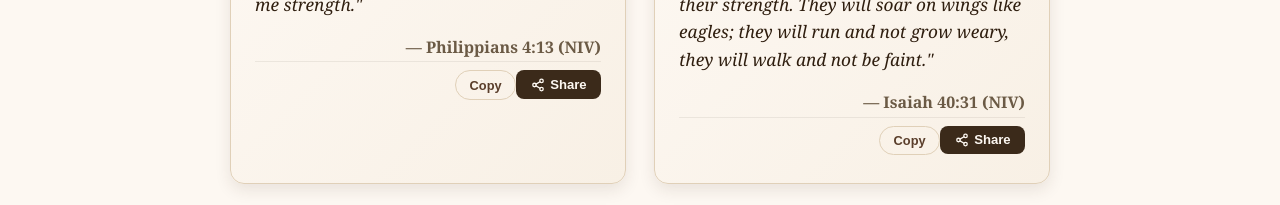
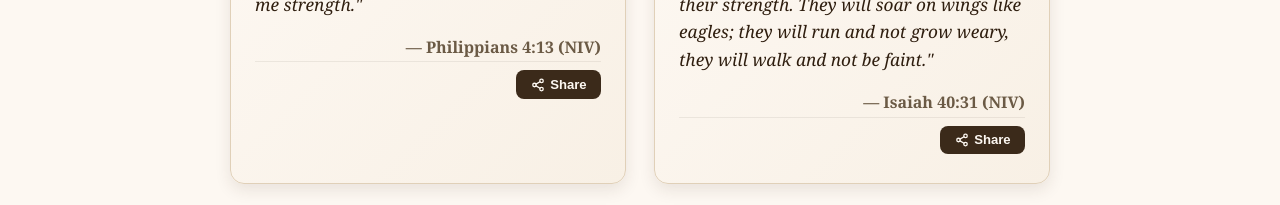
Before and after one commit to diamondfrancis/sacredwordsdaily.com, a Vue app: page /bible-verses in a window 1280 px wide. Shown: the part 456-661 px from the top of the page. Built offline with nearby package versions, Linux system fonts and the light colour scheme.

Commit message:
Remove standalone Copy buttons from pages; restore Copy in Share dropdown

```diff
--- a/src/components/ShareButtons.vue
+++ b/src/components/ShareButtons.vue
@@ -69,6 +69,7 @@ onUnmounted(() => document.removeEventListener('click', handleOutsideClick))
         </svg>
         X (Twitter)
       </button>
+
       <button class="share-option copy" @click="copyText">
         <svg xmlns="http://www.w3.org/2000/svg" width="15" height="15" viewBox="0 0 24 24" fill="none" stroke="currentColor" stroke-width="2" stroke-linecap="round" stroke-linejoin="round">
           <rect x="9" y="9" width="13" height="13" rx="2" ry="2"/>
--- a/src/views/BibleVersesPage.vue
+++ b/src/views/BibleVersesPage.vue
@@ -104,15 +104,6 @@ const categoryCount = computed(() => {
   return counts
 })
 
-function copyToClipboard(text: string, reference: string) {
-  const fullText = `${text} — ${reference} (NIV)`
-  navigator.clipboard.writeText(fullText).then(() => {
-    alert('Verse copied to clipboard! 📖')
-  }).catch(() => {
-    alert('Failed to copy verse')
-  })
-}
-
 function scrollToTop() {
   window.scrollTo({ top: 0, behavior: 'smooth' })
 }
@@ -148,7 +139,6 @@ function scrollToTop() {
           <p class="verse-text">"{{ verse.text }}"</p>
           <p class="verse-ref">— {{ verse.reference }} (NIV)</p>
           <div class="card-actions">
-            <button class="copy-btn" @click="copyToClipboard(verse.text, verse.reference)">Copy</button>
             <ShareButtons :text="verse.text" :author="verse.reference" />
           </div>
         </div>
@@ -289,24 +279,6 @@ function scrollToTop() {
   border-top: 1px solid rgba(59, 42, 26, 0.08);
 }
 
-.copy-btn {
-  background: none;
-  border: 1px solid #e0d0b8;
-  border-radius: 999px;
-  padding: 0.3rem 0.85rem;
-  font-size: 0.8rem;
-  font-weight: 600;
-  color: #5a3e2b;
-  cursor: pointer;
-  transition: all 0.2s;
-}
-
-.copy-btn:hover {
-  background: #3b2a1a;
-  color: #fdf8f2;
-  border-color: #3b2a1a;
-}
-
 .back-to-top {
   position: fixed;
   bottom: 2.5rem;
--- a/src/views/PoetryPage.vue
+++ b/src/views/PoetryPage.vue
@@ -145,14 +145,6 @@ const categoryCount = computed(() => {
   return counts
 })
 
-function copyToClipboard(text: string, title: string, author: string) {
-  const fullText = `${title}\nby ${author}\n\n${text}`
-  navigator.clipboard.writeText(fullText).then(() => {
-    alert('Poem copied! \uD83D\uDCDC')
-  }).catch(() => {
-    alert('Failed to copy poem')
-  })
-}
 
 function scrollToTop() {
   window.scrollTo({ top: 0, behavior: 'smooth' })
@@ -199,12 +191,6 @@ function scrollToTop() {
               @click="toggleExpand(poem.title)"
             >
               {{ expandedPoems.has(poem.title) ? 'Show less' : 'Read more' }}
-            </button>
-            <button
-              class="copy-btn"
-              @click.stop="copyToClipboard(poem.text, poem.title, poem.author)"
-            >
-              Copy
             </button>
             <ShareButtons :text="poem.text" :title="poem.title" :author="poem.author" />
           </div>
@@ -361,8 +347,7 @@ function scrollToTop() {
   border-top: 1px solid rgba(59, 42, 26, 0.08);
 }
 
-.expand-btn,
-.copy-btn {
+.expand-btn {
   background: none;
   border: 1px solid #e0d0b8;
   border-radius: 999px;
@@ -374,8 +359,7 @@ function scrollToTop() {
   transition: all 0.2s;
 }
 
-.expand-btn:hover,
-.copy-btn:hover {
+.expand-btn:hover {
   background: #3b2a1a;
   color: #fdf8f2;
   border-color: #3b2a1a;
--- a/src/views/QuotesPage.vue
+++ b/src/views/QuotesPage.vue
@@ -104,15 +104,6 @@ const categoryCount = computed(() => {
   return counts
 })
 
-function copyToClipboard(text: string, author: string) {
-  const fullText = `${text} \u2014 ${author}`
-  navigator.clipboard.writeText(fullText).then(() => {
-    alert('Quote copied! \uD83D\uDCCB')
-  }).catch(() => {
-    alert('Failed to copy quote')
-  })
-}
-
 function scrollToTop() {
   window.scrollTo({ top: 0, behavior: 'smooth' })
 }
@@ -148,7 +139,6 @@ function scrollToTop() {
           <p class="quote-text">"{{ quote.text }}"</p>
           <p class="quote-author">&mdash; {{ quote.author }}</p>
           <div class="card-actions">
-            <button class="copy-btn" @click="copyToClipboard(quote.text, quote.author)">Copy</button>
             <ShareButtons :text="quote.text" :author="quote.author" />
           </div>
         </div>
@@ -287,24 +277,6 @@ function scrollToTop() {
   border-top: 1px solid rgba(59, 42, 26, 0.08);
 }
 
-.copy-btn {
-  background: none;
-  border: 1px solid #e0d0b8;
-  border-radius: 999px;
-  padding: 0.3rem 0.85rem;
-  font-size: 0.8rem;
-  font-weight: 600;
-  color: #5a3e2b;
-  cursor: pointer;
-  transition: all 0.2s;
-}
-
-.copy-btn:hover {
-  background: #3b2a1a;
-  color: #fdf8f2;
-  border-color: #3b2a1a;
-}
-
 .back-to-top {
   position: fixed;
   bottom: 2rem;
--- a/src/views/TedTalksPage.vue
+++ b/src/views/TedTalksPage.vue
@@ -316,15 +316,6 @@ const categoryCount = computed(() => {
   return counts
 })
 
-function copyToClipboard(text: string, speaker: string) {
-  const fullText = `"${text}" — ${speaker}`
-  navigator.clipboard.writeText(fullText).then(() => {
-    alert('Quote copied! 📋')
-  }).catch(() => {
-    alert('Failed to copy quote')
-  })
-}
-
 function scrollToTop() {
   window.scrollTo({ top: 0, behavior: 'smooth' })
 }
@@ -389,7 +380,6 @@ function scrollToTop() {
 
           <div class="talk-title">{{ quote.talkTitle }}</div>
           <div class="card-actions">
-            <button class="copy-btn" @click="copyToClipboard(quote.text, quote.speaker)">Copy</button>
             <ShareButtons :text="quote.text" :author="quote.speaker" />
           </div>
         </div>
@@ -638,24 +628,6 @@ function scrollToTop() {
   border-top: 1px solid rgba(59, 42, 26, 0.08);
 }
 
-.copy-btn {
-  background: none;
-  border: 1px solid #e0d0b8;
-  border-radius: 999px;
-  padding: 0.3rem 0.85rem;
-  font-size: 0.8rem;
-  font-weight: 600;
-  color: #5a3e2b;
-  cursor: pointer;
-  transition: all 0.2s;
-}
-
-.copy-btn:hover {
-  background: #3b2a1a;
-  color: #fdf8f2;
-  border-color: #3b2a1a;
-}
-
 /* ── Back to top ── */
 .back-to-top {
   position: fixed;
--- a/src/views/YouTubeQuotesPage.vue
+++ b/src/views/YouTubeQuotesPage.vue
@@ -309,15 +309,6 @@ const categoryCount = computed(() => {
   return counts
 })
 
-function copyToClipboard(text: string, creator: string) {
-  const fullText = `"${text}" — ${creator}`
-  navigator.clipboard.writeText(fullText).then(() => {
-    alert('Quote copied! 📋')
-  }).catch(() => {
-    alert('Failed to copy quote')
-  })
-}
-
 function scrollToTop() {
   window.scrollTo({ top: 0, behavior: 'smooth' })
 }
@@ -379,7 +370,6 @@ function scrollToTop() {
           </div>
 
           <div class="card-actions">
-            <button class="copy-btn" @click="copyToClipboard(quote.text, quote.creator)">Copy</button>
             <ShareButtons :text="quote.text" :author="quote.creator" />
           </div>
         </div>
@@ -597,24 +587,6 @@ function scrollToTop() {
   border-top: 1px solid rgba(59, 42, 26, 0.08);
 }
 
-.copy-btn {
-  background: none;
-  border: 1px solid #e0d0b8;
-  border-radius: 999px;
-  padding: 0.3rem 0.85rem;
-  font-size: 0.8rem;
-  font-weight: 600;
-  color: #5a3e2b;
-  cursor: pointer;
-  transition: all 0.2s;
-}
-
-.copy-btn:hover {
-  background: #3b2a1a;
-  color: #fdf8f2;
-  border-color: #3b2a1a;
-}
-
 /* ── Back to top ── */
 .back-to-top {
   position: fixed;
```
